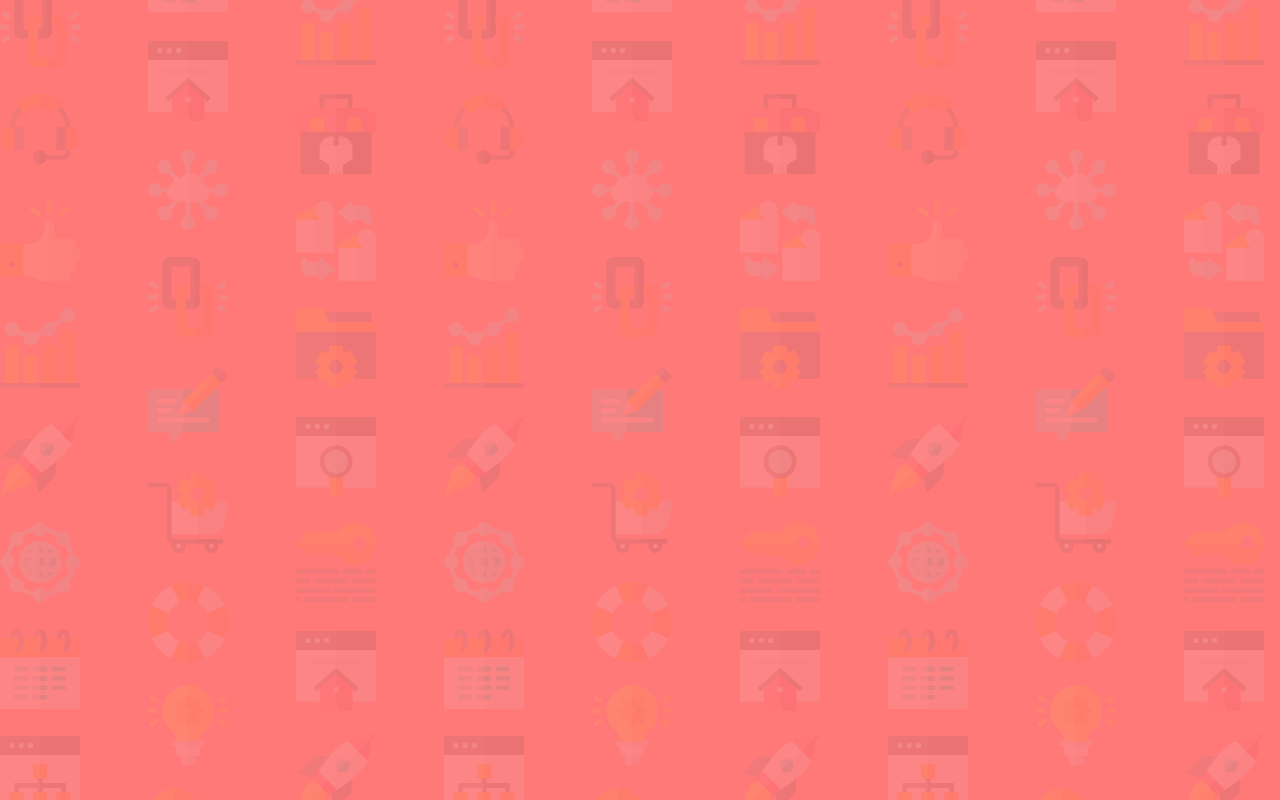
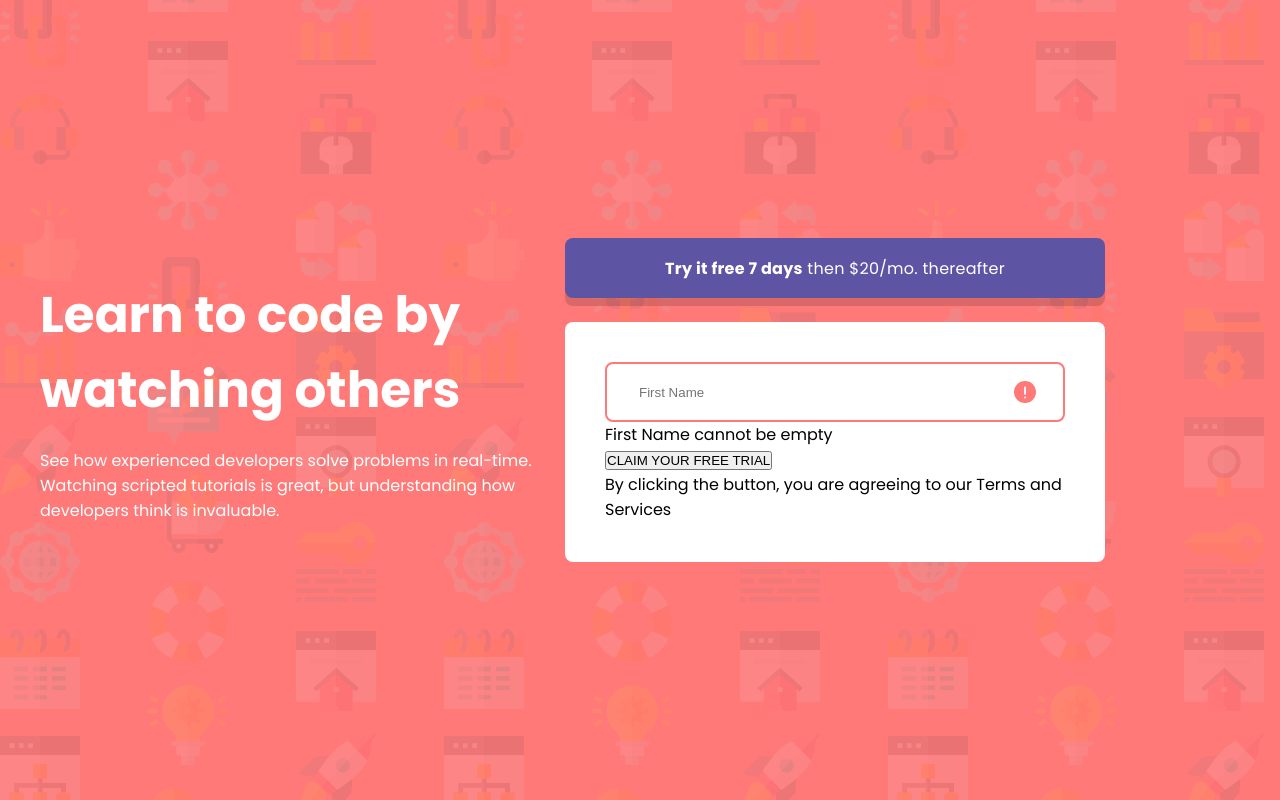
Before and after one commit to Sara01romao/sign-up-form-html-css-javascript, a plain HTML site: page index.html in a window 1280 px wide. Drawn offline with Linux system fonts and the light colour scheme; a web font is replaced by a local one.

Commit message:
feat: adicionado elementos e estilizado texto e inicio do form

```diff
--- a/index.html
+++ b/index.html
@@ -12,5 +12,46 @@
 </head>
 <body>
 
+    <main class="container">
+        <div class="txt-itens">
+           <h1>Learn to code by watching others</h1>
+           <p>See how experienced developers solve problems in real-time. Watching scripted tutorials is great, but understanding how developers think is invaluable. </p>
+        </div>
+
+        <div  class="form-container">
+            <div class="txt-value">
+                <p><strong>Try it free 7 days</strong> then $20/mo. thereafter</p>
+            </div>
+
+            <div class="form-item">
+                <form action="">
+                    <div class="campo-container">
+                        <div class="input-container">
+                            <input type="text" placeholder="First Name">
+                            <svg width="24" height="24" viewBox="0 0 24 24" fill="none" xmlns="http://www.w3.org/2000/svg">
+                                <g id="Group 11">
+                                <circle id="Oval" cx="12" cy="12" r="12" fill="#FF7979"/>
+                                <rect id="Rectangle" x="11" y="6" width="2" height="9" rx="1" fill="white"/>
+                                <rect id="Rectangle Copy 2" x="11" y="17" width="2" height="2" rx="1" fill="white"/>
+                                </g>
+                            </svg>
+                        </div>
+
+
+                        <p>First Name cannot be empty</p>
+
+                    </div>
+
+
+
+
+                    <button>CLAIM YOUR FREE TRIAL</button>
+                    <p>By clicking the button, you are agreeing to our <span> Terms and Services</span></p>
+
+                </form>
+            </div>
+        </div>
+    </main>
+
 </body>
 </html>
--- a/styles.css
+++ b/styles.css
@@ -1,10 +1,10 @@
 :root {
-    --cor-rosa: #FF69B4;
-    --cor-verde: #32CD32;
-    --cor-roxo: #8A2BE2;
-    --cor-preto: #000000;
-    --cor-background:#FF7979;
-}
+    --pink: #FF7979;
+    --green: #38CC8B;
+    --purple: #5E54A4;
+    --black: #3D3B48;
+  }
+
 
 *{
     margin: 0;
@@ -14,8 +14,89 @@
 
 
 body{
-    background-color:var(--cor-background);
+    background-color:var(--pink);
     background-image: url('./imgs/bg-intro-desktop.png');
     font-family: "Poppins", sans-serif;
 
 }
+
+
+.container{
+    max-width: 1200px;
+    width: 100%;
+    height: 100vh;
+    margin: 0 auto;
+    display: flex;
+    align-items: center;
+
+}
+
+.txt-itens{
+    max-width: 525px;
+    color: #fff;
+}
+
+.txt-itens h1{
+    font-size: 50px;
+    margin-bottom: 20px;
+
+}
+
+.txt-itens p{
+    font-size: 16px;
+
+}
+
+.txt-value{
+    background: var(--purple);
+    height: 60px;
+    color: #fff;
+    letter-spacing: 0.27px;
+    border-radius: 8px;
+    display: flex;
+    align-items: center;
+    justify-content: center;
+    box-shadow: 0px 8px 0px 0px #00000025;
+
+}
+
+
+.form-container .form-item{
+    max-width: 540px;
+    background: #fff;
+    margin-top: 24px;
+    padding: 40px;
+    border-radius: 8px;
+}
+
+
+/* .form-item form{
+    border: 1px solid red;
+} */
+
+.campo-container{
+
+
+}
+
+.input-container{
+    display: flex;
+    align-items: center;
+    border: 2px solid var(--pink);
+    border-radius: 8px;
+    width: 100%;
+    padding-right: 27px;
+    gap: 10px;
+
+
+}
+
+.input-container input{
+    width: 100%;
+    height: 56px;
+    border-radius: 8px;
+    padding-left: 32px;
+    border: 0 none;
+    outline: 0;
+
+}
```
